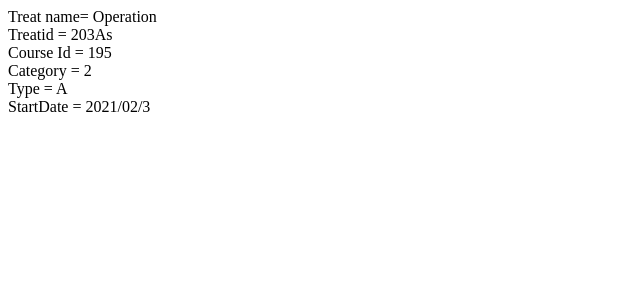
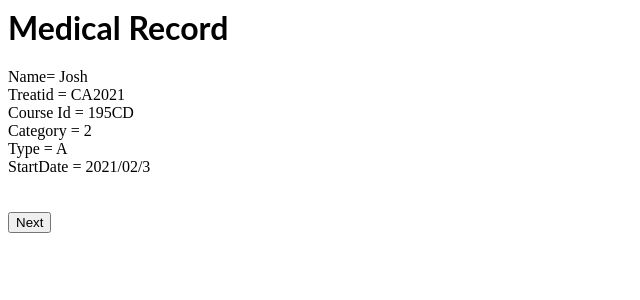
Before and after one commit to cAyusha/Medical-Treatment, a React (Create React App) app: page / in a window 1280 px wide. Shown: the top 300 px of the page, without its empty margins (0-640 px from the left). Built offline with nearby package versions, Linux system fonts and the light colour scheme.

Commit message:
2 files modified

```diff
--- a/src/App.js
+++ b/src/App.js
@@ -2,11 +2,11 @@ import React from "react";
 import "./style.css";
 import MedicalTreatment from './MedicalTreatment' ;
 
-const TreatId = "203As";
-const TreatCourseId= "195";
+const TreatId = "CA2021";
+const TreatCourseId= "195CD";
 const TreatType = "A";
 const TreatCategory = "2";
-const Name = " Operation";
+const Name = " Josh";
 const StartDate = "2021/02/3";
 
 
@@ -14,13 +14,21 @@ function toString(nm ,id ,date,ty,cr,sd){
   return nm+ ","+id+","+date+", "+ty+", "+cr+","+sd;
 }
 
-
+function clickHandler(){
+  window.alert(toString(TreatId,TreatType,TreatCourseId,TreatCategory,Name,StartDate))
+}
 
 export default function App() {
   return (
     <div>
+      <h1> Medical Record </h1>
      <MedicalTreatment name = {Name} id = {TreatId} courseid =
      {TreatCourseId} type={TreatType} category ={TreatCategory} startdate = {StartDate}/>
+     <br/> <br/>
+
+     <button onClick ={clickHandler}> Next </button>
+
+
 
     </div>
   );
--- a/src/MedicalTreatment.js
+++ b/src/MedicalTreatment.js
@@ -5,7 +5,7 @@ import "./style.css";
 export default function MedicalTreatment(props){
   return (
     <div>
-       Treat name={props.name}
+       Name={props.name}
        <br/>
        Treatid = {props.id}
        <br/>
```
